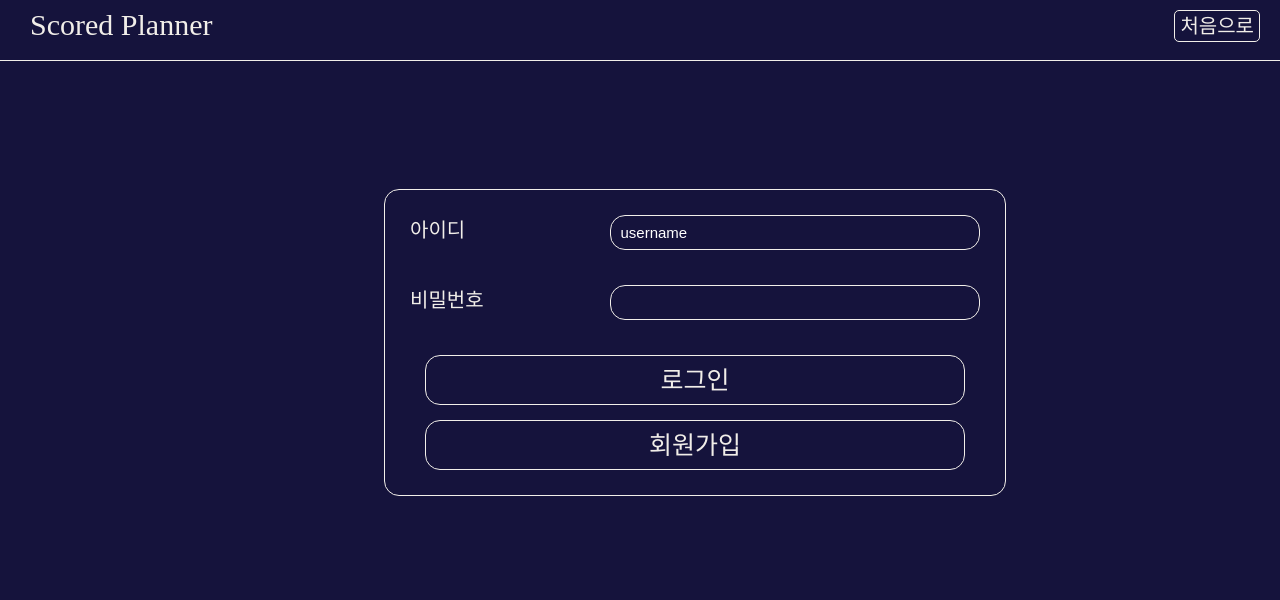
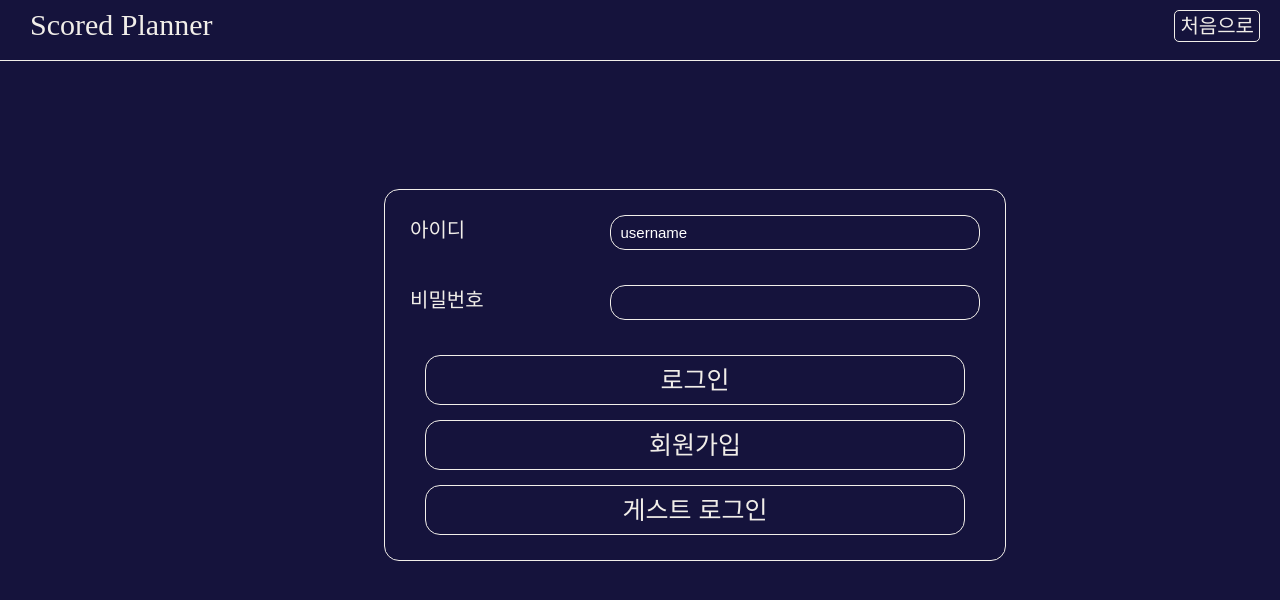
Before and after one commit to loozy5331/scored-planner-frontend, a Vue app: page / in a window 1280 px wide. Shown: the top 600 px of the page. Built offline with nearby package versions, Linux system fonts and the light colour scheme.

Commit message:
add guest login button

```diff
--- a/src/components/MainAccount/LoginBase.vue
+++ b/src/components/MainAccount/LoginBase.vue
@@ -5,11 +5,18 @@
                 <form action="POST">
                     <div class="row">
                         <label for="username" @click="testFunc">아이디</label>
-                        <input type="text" id="username" class="design-bg design-point design-hover" v-model="username" placeholder="username">
+                        <input type="text"
+                                id="username"
+                                class="design-bg design-point design-hover"
+                                v-model="username"
+                                placeholder="username">
                     </div>
                     <div class="row">
                         <label for="password">비밀번호</label>
-                        <input type="password" id="password" class="design-bg design-point design-hover" v-model="password">
+                        <input type="password"
+                                id="password"
+                                class="design-bg design-point design-hover"
+                                v-model="password">
                     </div>
                 </form>
                 <div class="design-alert" v-if="!isValid">
@@ -17,6 +24,7 @@
                 </div>
                 <button class="summit-btn design-bg design-point design-hover" type="submit" @click="loginFunc">로그인</button>
                 <button class="summit-btn design-bg design-point design-hover" type="submit" @click="SignUpFunc">회원가입</button>
+                <button class="summit-btn design-bg design-point design-hover" type="submit" @click="guestLogin">게스트 로그인</button>
             </div>
         </div>
     </div>
@@ -69,6 +77,14 @@ export default {
         },
         SignUpFunc() {
             this.$router.push("/signUp");
+        },
+        guestLogin(){
+            // 테스트를 위한 게스트 로그인
+            // overwrite
+            this.username = "guest"
+            this.password = "guest"
+
+            this.loginFunc()
         }
     }
 }
```
